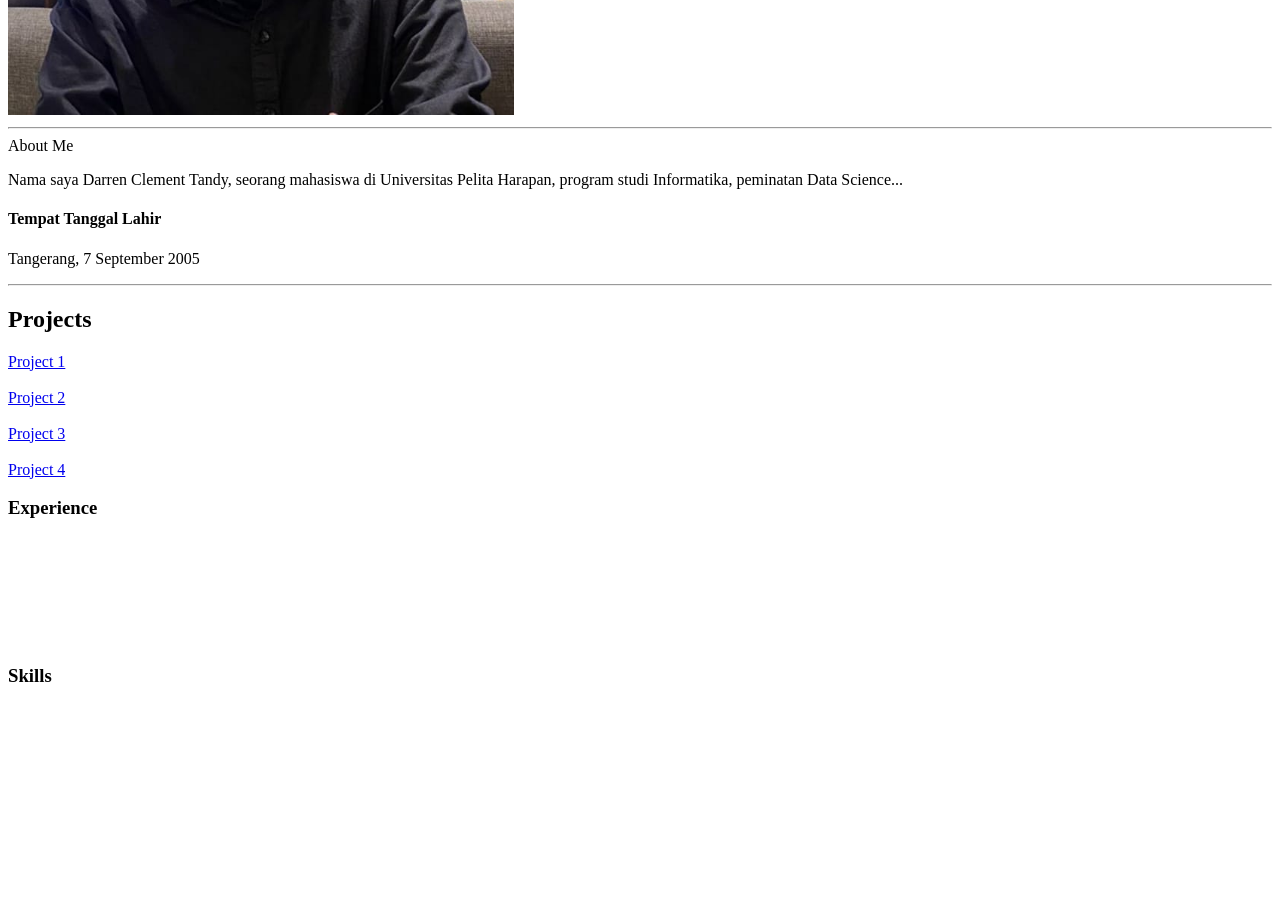
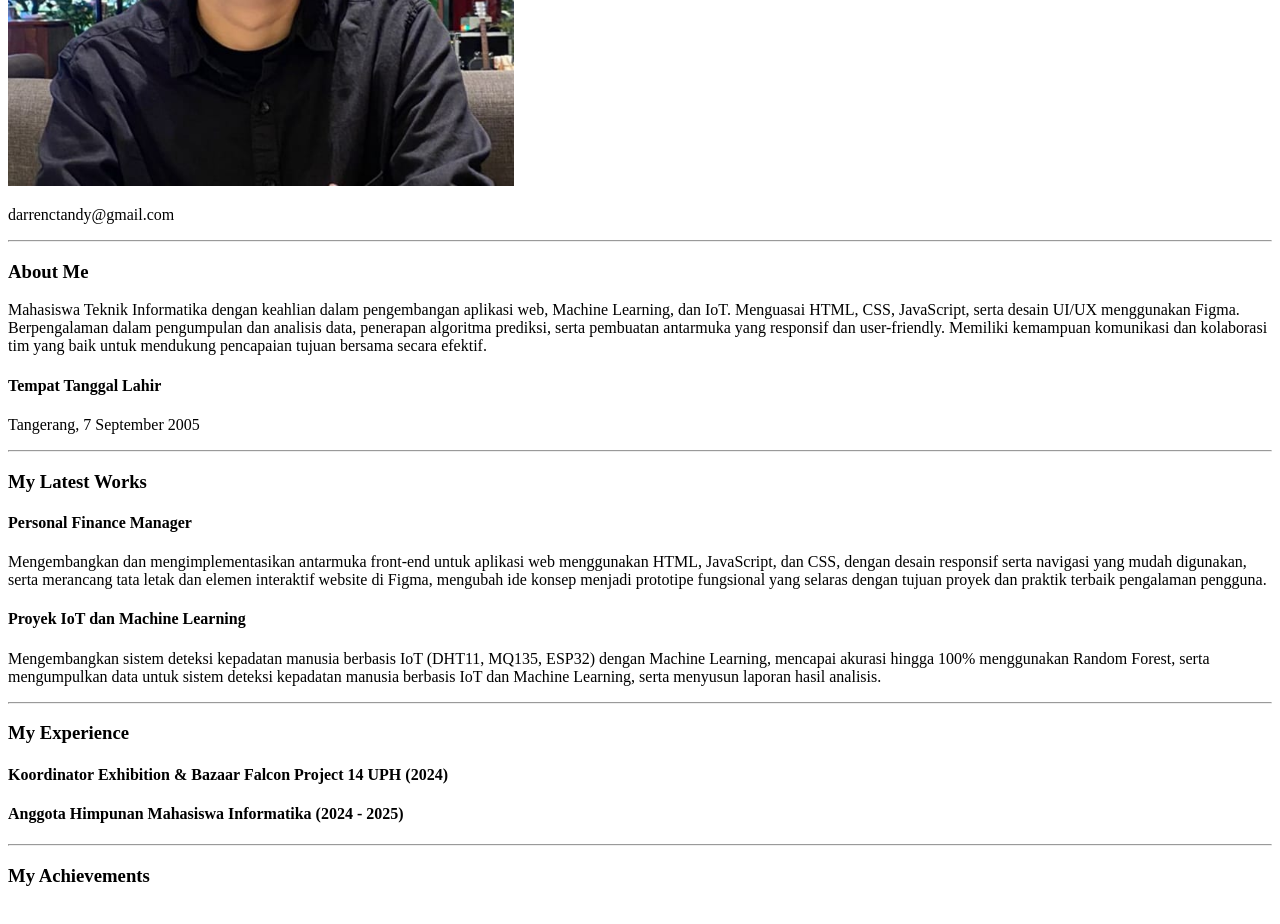
Before and after one commit to Nerrad07/Portfolio, a plain HTML site: page index.html in a window 1280 px wide. Shown: the part 680-1604 px from the top of the page. Before the commit the page ends 1501 px from the top, so only its background shows below. Drawn offline with Linux system fonts and the light colour scheme.

Commit message:
06/09/2025 Update Tugas Async Lab Web
Cocokin dengan design dribble

```diff
--- a/index.html
+++ b/index.html
@@ -8,32 +8,39 @@
 </head>
 <body>
     <h1>Portfolio</h1>
-    <h3>Darren Clement Tandy</h3>
+    <a href="#Home">HOME</a> <a href="#About">ABOUT</a> <a href="#Works">WORKS</a> <a href="#Experience">EXPERIENCE</a> <a href="#Achievements">ACHIEVEMENTS</a>
+    <p>+62 813 4768 5172</p>
+    <h3 id = "Home">Hey There, I'm Darren</h3>
     <img src="img/Pic.jpg" alt="img" style="width:40%;height:1%;">
+    <p>darrenctandy@gmail.com</p>
 
     <hr>
 
-    <h2">About Me</h2>
-    <p>Nama saya Darren Clement Tandy, seorang mahasiswa di Universitas Pelita Harapan, program studi Informatika, peminatan Data Science...</p>
+    <h3 id = "About">About Me</h3>
+    <p>Mahasiswa Teknik Informatika dengan keahlian dalam pengembangan aplikasi web, Machine Learning, dan IoT. Menguasai HTML, CSS, JavaScript, serta desain UI/UX menggunakan Figma. Berpengalaman dalam pengumpulan dan analisis data, penerapan algoritma prediksi, serta pembuatan antarmuka yang responsif dan user-friendly. Memiliki kemampuan komunikasi dan kolaborasi tim yang baik untuk mendukung pencapaian tujuan bersama secara efektif.</p>
 
     <h4>Tempat Tanggal Lahir</h4>
     <p>Tangerang, 7 September 2005</p>
 
 
 <hr>
-    <h2>Projects</h2>
-
-    <a href="project1.html">Project 1</a><br><br>
-    <a href="project2.html">Project 2</a><br><br>
-    <a href="project3.html">Project 3</a><br><br>
-    <a href="project4.html">Project 4</a><br>
-
-<h3>Experience</h3><br><br><br><br><br><br>
+    <h3 id = "Works">My Latest Works</h3>
+    <h4>Personal Finance Manager</h4>
+    <p>Mengembangkan dan mengimplementasikan antarmuka front-end untuk aplikasi web menggunakan HTML, JavaScript, dan CSS, dengan desain responsif serta navigasi yang mudah digunakan, serta merancang tata letak dan elemen interaktif website di Figma, mengubah ide konsep menjadi prototipe fungsional yang selaras dengan tujuan proyek dan praktik terbaik pengalaman pengguna.</p>
+    <h4>Proyek IoT dan Machine Learning</h4>
+    <p>Mengembangkan sistem deteksi kepadatan manusia berbasis IoT (DHT11, MQ135, ESP32) dengan Machine Learning, mencapai akurasi hingga 100% menggunakan Random Forest, serta mengumpulkan data untuk sistem deteksi kepadatan manusia berbasis IoT dan Machine Learning, serta menyusun laporan hasil analisis.</p>
 
 
+<hr>
 
+<h3 id = "Experience">My Experience</h3>
+    <h4>Koordinator Exhibition & Bazaar Falcon Project 14 UPH (2024)</h4>
+    <p></p>
+    <h4>Anggota Himpunan Mahasiswa Informatika (2024 - 2025)</h4>
+    <p></p>
 
+<hr>
+<h3 id = "Achievements">My Achievements</h3><br><br><br><br><br><br>
 
-<h3>Skills</h3><br><br><br><br><br><br>
 </body>
 </html>
```
Also changed, not shown: 1 other file.
